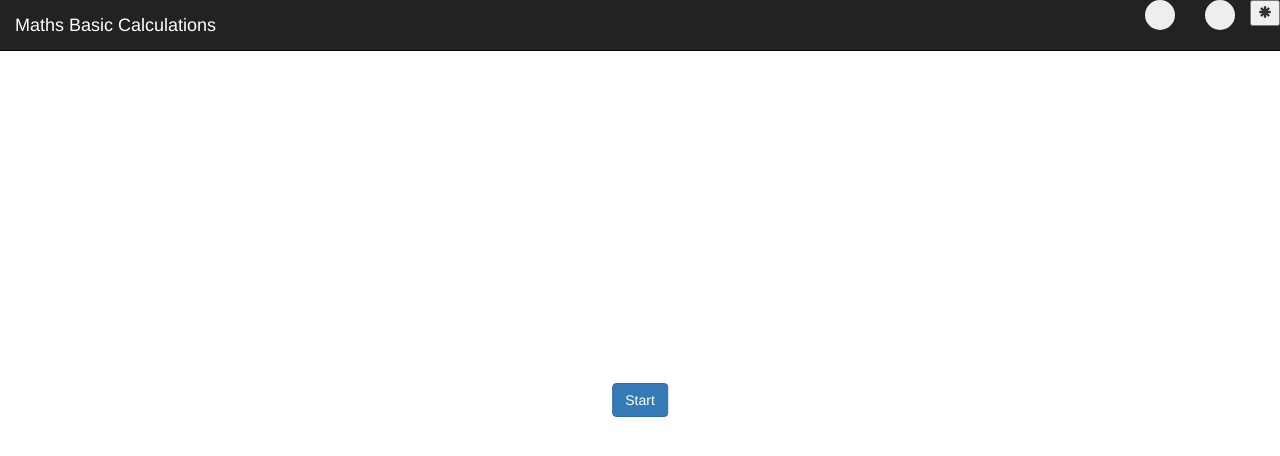
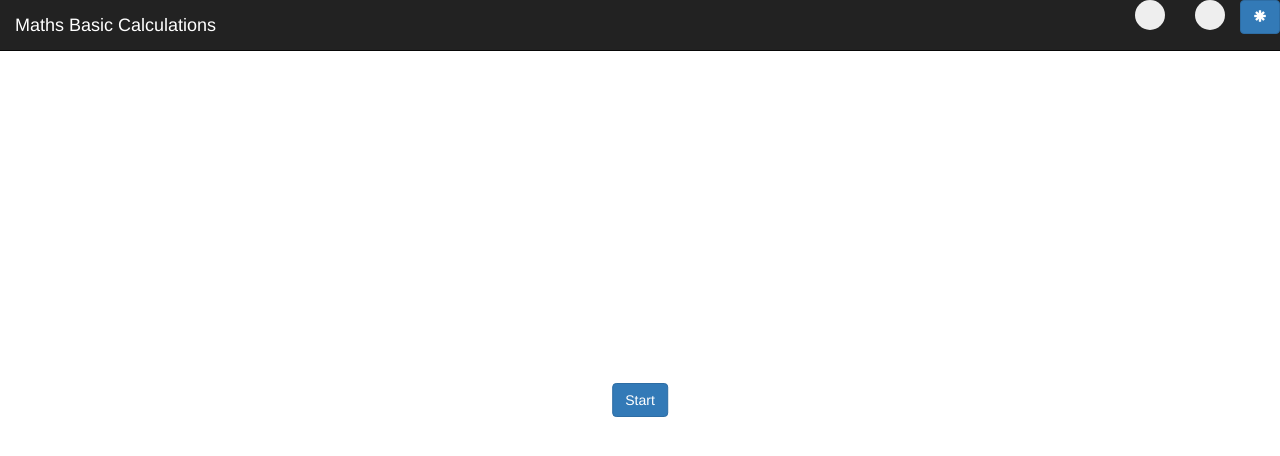
Before and after one commit to queenmove/math, a plain HTML site: page index.html in a window 1280 px wide. Drawn offline with nearby package versions, Linux system fonts and the light colour scheme.

Commit message:
Update index.html

```diff
--- a/index.html
+++ b/index.html
@@ -139,7 +139,7 @@
         <ul class="nav navbar-nav navbar-right">
           <li class="nav-indication"><a id="time-duration"></a></li>
           <li class="nav-indication"><a id="attemted"><span></span></a></li>
-          <li><button data-toggle="modal" data-target="#myModal"><span class="glyphicon glyphicon-asterisk"></span></button></li>
+          <li><button class="btn btn-primary" data-toggle="modal" data-target="#myModal"><span class="glyphicon glyphicon-asterisk"></span></button></li>
         </ul>
       </div>
     </nav>
```
